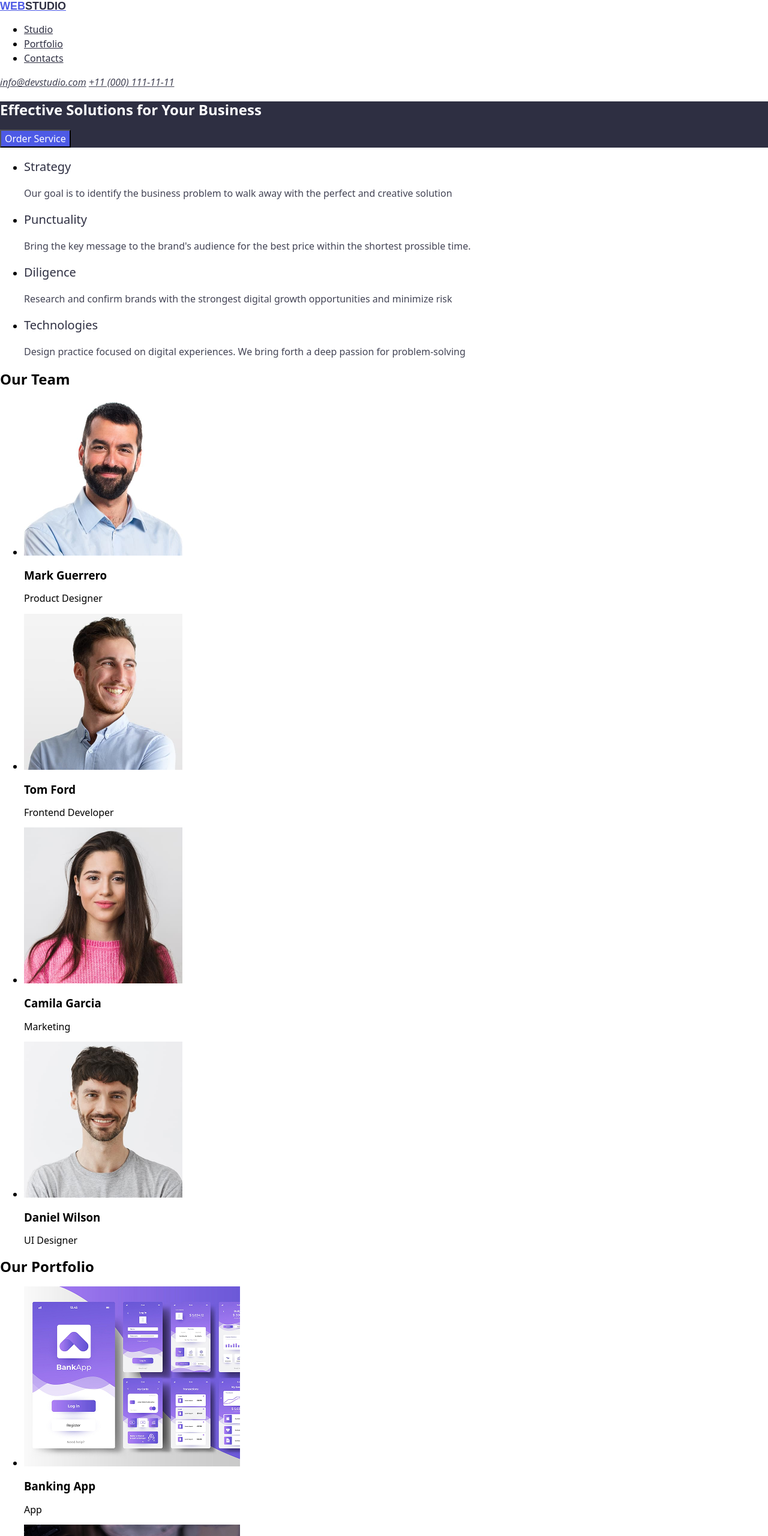
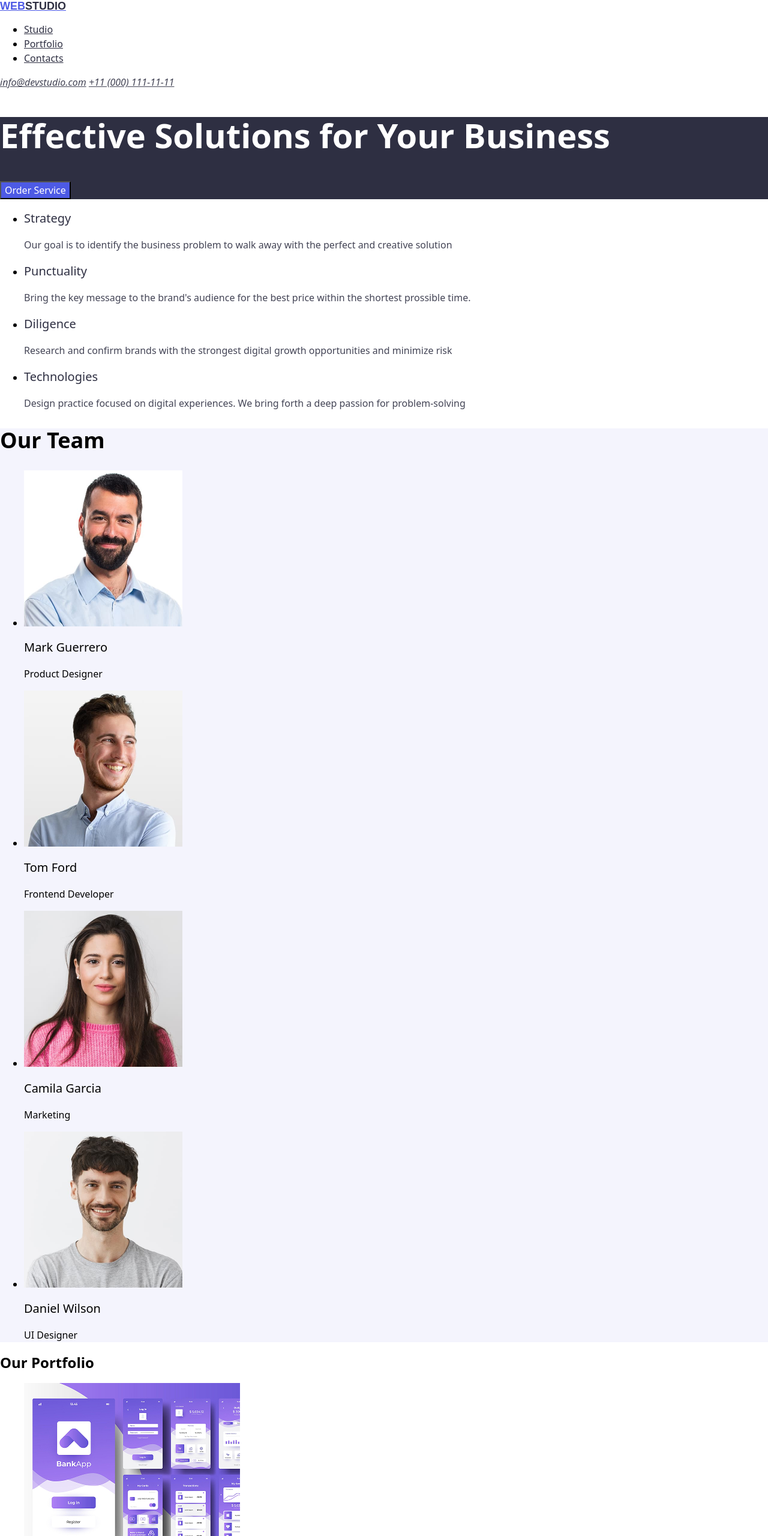
Before and after one commit to onrhnemr/goit-markup-hw-02, a plain HTML site: page index.html in a window 1280 px wide. Shown: the top 2560 px of the page at 60% size. Drawn offline with nearby package versions, Linux system fonts and the light colour scheme.

Commit message:
düzenlendi

```diff
--- a/css/styles.css
+++ b/css/styles.css
@@ -7,6 +7,13 @@
     background-color: #2E2F42;
     color: white;
 }
+.page-head {
+    font-weight: 700;
+    font-style: bold;
+    font-size: 56px;
+    line-height: 60px;
+    letter-spacing: %2;
+}
 .button {
     font-family: inherit;
     font-weight: 500;
@@ -14,6 +21,8 @@
     line-height: 24px;
     background-color: #4D5AE5;
     color: white;
+    letter-spacing: %4;
+    text-align: middle;
 }
 .button:hover,
 .button:focus{
@@ -25,12 +34,14 @@
     font-weight: 500;
     font-size: 20px;
     line-height: 24px;
+    letter-spacing: %2;
 }
 .second-section .text {
     color: #434455;
     font-weight: 400;
     font-size: 16px;
     line-height: 24px;
+    letter-spacing: %2;
 }
 .web{
 font-family: 'Raleway', sans-serif;
@@ -38,6 +49,8 @@ font-weight: 700;
 font-size: 18px;
 line-height: 21px;
 color: #4D5AE5;
+text-transform: uppercase;
+letter-spacing: %3;
 }
 .web-part{
     color:#2E2F42
@@ -62,3 +75,53 @@ color: #2E2F42;
 .address-link:focus {
     color: #404BBF
 }
+.thirth-section{
+    background-color: #F4F4FD;
+}
+.img-link{
+    background-color: white;
+}
+.thirth-section .title1{
+    font-weight: 700;
+    font-style: bold;
+    font-size: 36px;
+    line-height: 40px;
+    letter-spacing: %2;
+}
+.thirth-section .title2{
+    font-weight: 500;
+    font-style: medium;
+    font-size: 20px;
+    line-height: 24px;
+    letter-spacing: %2;
+}
+.thirth-section .text2{
+    font-weight: 400;
+    font-style: regular;
+    font-size: 16px;
+    line-height: 24px;
+    letter-spacing: %2;
+}
+.footer{
+    background-color: #2E2F42;
+}
+.footer-title{
+    font-family: 'Raleway', sans-serif;
+        font-weight: 700;
+        font-size: 18px;
+        line-height: 21px;
+        color: #4D5AE5;
+        text-transform: uppercase;
+        letter-spacing: %3;
+}
+.footer-part{
+    color: #F4F4FD;
+}
+.footer .text{
+    font-weight: 400;
+    font-style: regular;
+    font-size: 16px;
+    line-height: 24px;
+    letter-spacing: %2;
+    color: #F4F4FD;
+}
--- a/index.html
+++ b/index.html
@@ -33,7 +33,7 @@
     </header>
     <main>
       <section class="first-section">
-        <h1>Effective Solutions for Your Business</h1>
+        <h1 class="page-head">Effective Solutions for Your Business</h1>
         <button type="button" class="button">Order Service</button>
       </section>
       <section class="second-section">
@@ -68,28 +68,48 @@
           </li>
         </ul>
       </section>
-      <section>
-        <h2>Our Team</h2>
+      <section class="thirth-section">
+        <h2 class="title1">Our Team</h2>
         <ul>
           <li>
-            <img src="images/img-3.jpg" alt="Mark Guerrero" width="264" />
-            <h3>Mark Guerrero</h3>
-            <p>Product Designer</p>
+            <img
+              class="img-link"
+              src="images/img-3.jpg"
+              alt="Mark Guerrero"
+              width="264"
+            />
+            <h3 class="title2">Mark Guerrero</h3>
+            <p class="text2">Product Designer</p>
           </li>
           <li>
-            <img src="images/img-2.jpg" alt="Tom Ford" width="264" />
-            <h3>Tom Ford</h3>
-            <p>Frontend Developer</p>
+            <img
+              class="img-link"
+              src="images/img-2.jpg"
+              alt="Tom Ford"
+              width="264"
+            />
+            <h3 class="title2">Tom Ford</h3>
+            <p class="text2">Frontend Developer</p>
           </li>
           <li>
-            <img src="images/img-1.jpg" alt="Camila Garcia" width="264" />
-            <h3>Camila Garcia</h3>
-            <p>Marketing</p>
+            <img
+              class="img-link"
+              src="images/img-1.jpg"
+              alt="Camila Garcia"
+              width="264"
+            />
+            <h3 class="title2">Camila Garcia</h3>
+            <p class="text2">Marketing</p>
           </li>
           <li>
-            <img src="images/img.jpg" alt="Daniel Wilson" width="264" />
-            <h3>Daniel Wilson</h3>
-            <p>UI Designer</p>
+            <img
+              class="img-link"
+              src="images/img.jpg"
+              alt="Daniel Wilson"
+              width="264"
+            />
+            <h3 class="title2">Daniel Wilson</h3>
+            <p class="text2">UI Designer</p>
           </li>
         </ul>
       </section>
@@ -133,9 +153,11 @@
         </ul>
       </section>
     </main>
-    <footer>
-      <a href="#">WEBSTUDIO</a>
-      <p>
+    <footer class="footer">
+      <a class="footer-title" href="#"
+        >WEB<span class="footer-part">STUDIO</span></a
+      >
+      <p class="text">
         Increase the flow of customers and sales for your business with digital
         marketing & growth solutions.
       </p>
```
